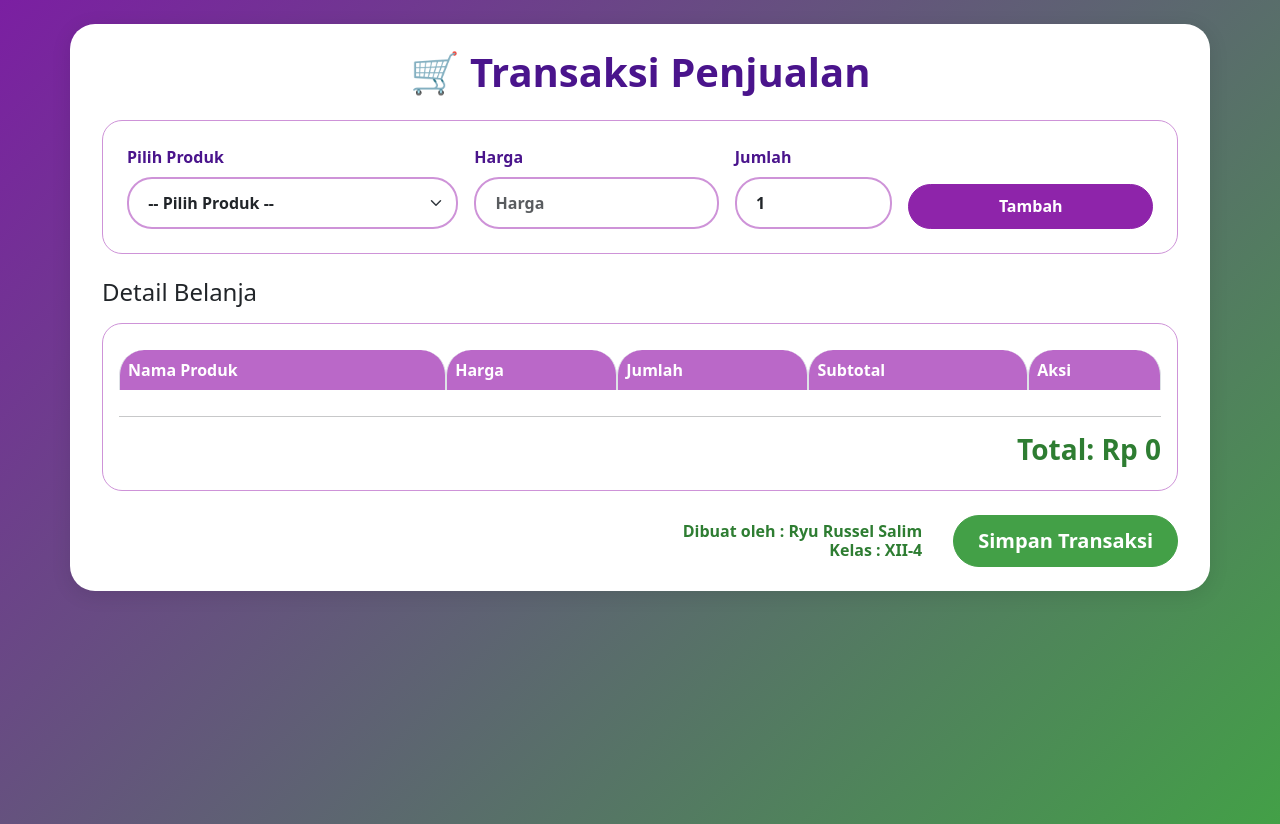
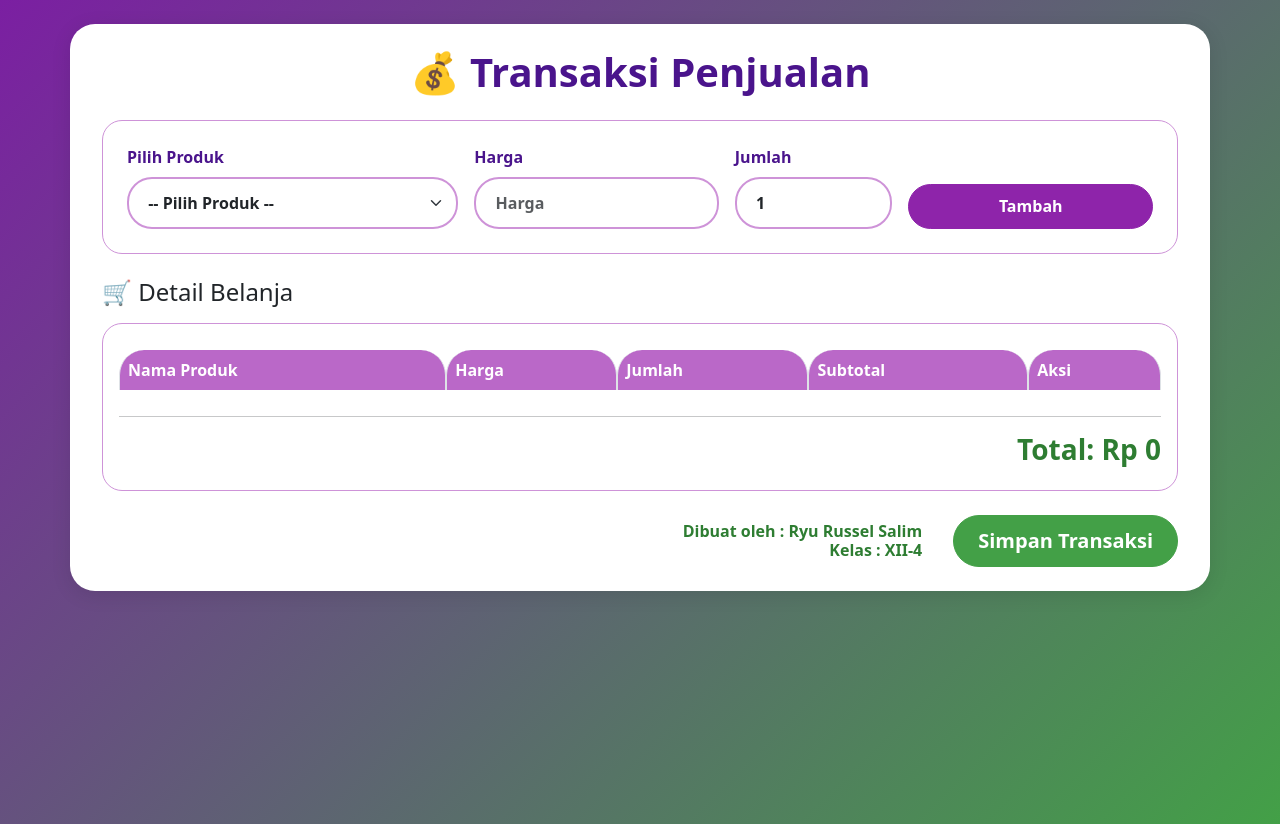
Before and after one commit to 232410082-sys/tugas-sekolah, a plain HTML site: page index.html in a window 1280 px wide. Drawn offline with nearby package versions, Linux system fonts and the light colour scheme; some packages are replaced by stand-ins of ours; no server answers; a script that the page names is missing.

Commit message:
Update index.html

```diff
--- a/index.html
+++ b/index.html
@@ -132,7 +132,7 @@
             </head>
             <body>
             <div class="container py-4 my-4">
-              <h1 class="mb-4 text-center">🛒 Transaksi Penjualan</h1>
+              <h1 class="mb-4 text-center">💰 Transaksi Penjualan</h1>
               <div class="card mb-4">
                 <div class="row g-3 align-items-end">
                   <div class="col-md-4">
@@ -152,7 +152,7 @@
                   </div>
                 </div>
               </div>
-              <h2 class="h4 mb-3">Detail Belanja</h2>
+              <h2 class="h4 mb-3">🛒 Detail Belanja</h2>
               <div class="card p-3">
                 <table class="table table-bordered bg-white mb-0">
                   <thead>
```
